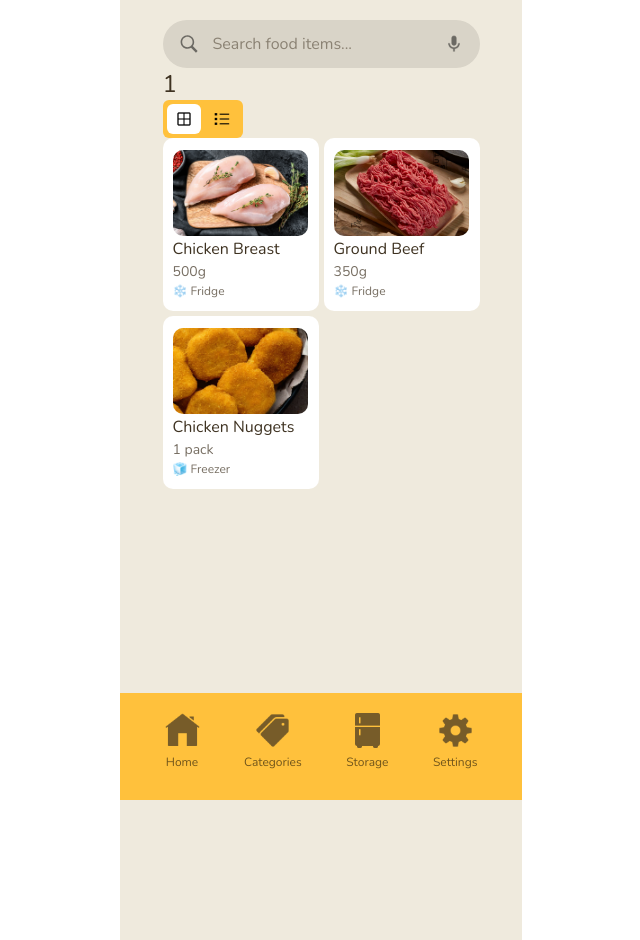
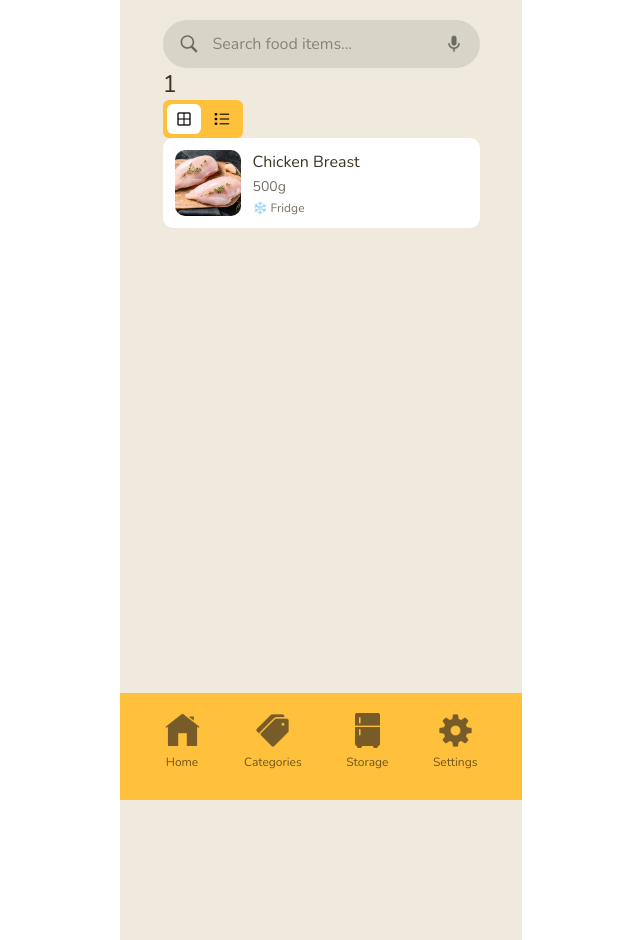
Before and after one commit to siljasihvo/easy-kitchen-frontend, a Vue app: page /category/1 in a window 1280 px wide. Shown: the whole page, without its empty margins (319-959 px from the left). Built offline with nearby package versions, Linux system fonts and the light colour scheme.

Commit message:
Add ListCard component

```diff
--- /dev/null
+++ b/src/components/ListCard.vue
@@ -0,0 +1,66 @@
+<script setup>
+defineProps({
+	imageSrc: String,
+	itemName: String,
+	quantity: String,
+	storage: String,
+	emoji: String,
+});
+</script>
+
+<template>
+	<section class="grid-card">
+		<img :src="imageSrc" :alt="itemName" />
+		<div class="information">
+			<p>{{ itemName }}</p>
+			<p class="subtitle">{{ quantity }}</p>
+			<p class="tiny-text">
+				{{ emoji }} <span>{{ storage }}</span>
+			</p>
+		</div>
+	</section>
+</template>
+
+<style scoped>
+.grid-card {
+	display: flex;
+	width: 100%;
+	background-color: var(--cards);
+	box-sizing: border-box;
+	padding: 12px 12px;
+	border-radius: 10px;
+}
+
+.grid-card img {
+	width: 66px;
+	height: 66px;
+	object-fit: cover;
+	border-radius: 10px;
+}
+
+.grid-card p {
+	width: 100%;
+	text-align: left;
+	padding-left: 12px;
+}
+
+.subtitle {
+	opacity: 0.7;
+	font-size: 14px;
+}
+
+.tiny-text {
+	font-size: 12px;
+}
+
+.tiny-text span {
+	opacity: 0.7;
+}
+
+.information {
+	display: flex;
+	flex-direction: column;
+	justify-content: center;
+	gap: 4px;
+}
+</style>
--- a/src/views/CategoryDetailView.vue
+++ b/src/views/CategoryDetailView.vue
@@ -2,6 +2,7 @@
 import Searchbar from "../components/Searchbar.vue";
 import ViewToggle from "@/components/ViewToggle.vue";
 import Grid from "@/components/Grid.vue";
+import ListCard from "@/components/ListCard.vue";
 
 defineProps({
 	id: String,
@@ -12,7 +13,13 @@ defineProps({
 	<Searchbar />
 	<h2>{{ id }}</h2>
 	<ViewToggle />
-	<Grid />
+	<!-- <Grid /> -->
+	<ListCard
+		imageSrc="../src/assets/images/chicken.png"
+		itemName="Chicken Breast"
+		quantity="500g"
+		storage="Fridge"
+		emoji="❄️" />
 </template>
 
 <style scoped></style>
```
